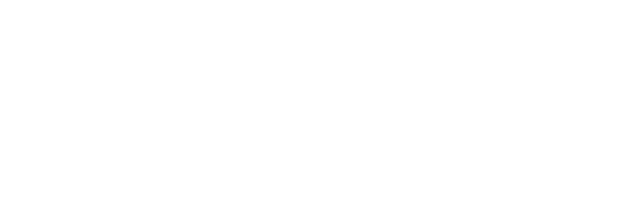
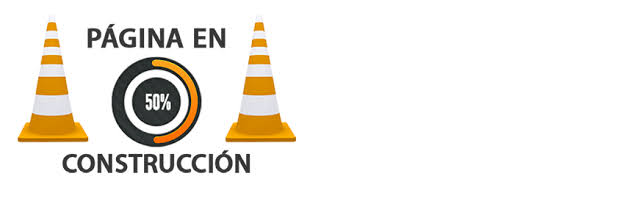
Before and after one commit to Freihart512/gdl_entreteiment, a plain HTML site: page index.html in a window 1280 px wide. Shown: the whole page, without its empty margins (0-640 px from the left). Drawn offline with Linux system fonts and the light colour scheme.

Commit message:
Update index.html

```diff
--- a/index.html
+++ b/index.html
@@ -6,7 +6,7 @@
 </head>
 <body>
 
-<img src=''/>
+<img src='./construccion.jpeg'/>
 
 </body>
 </html>
```
